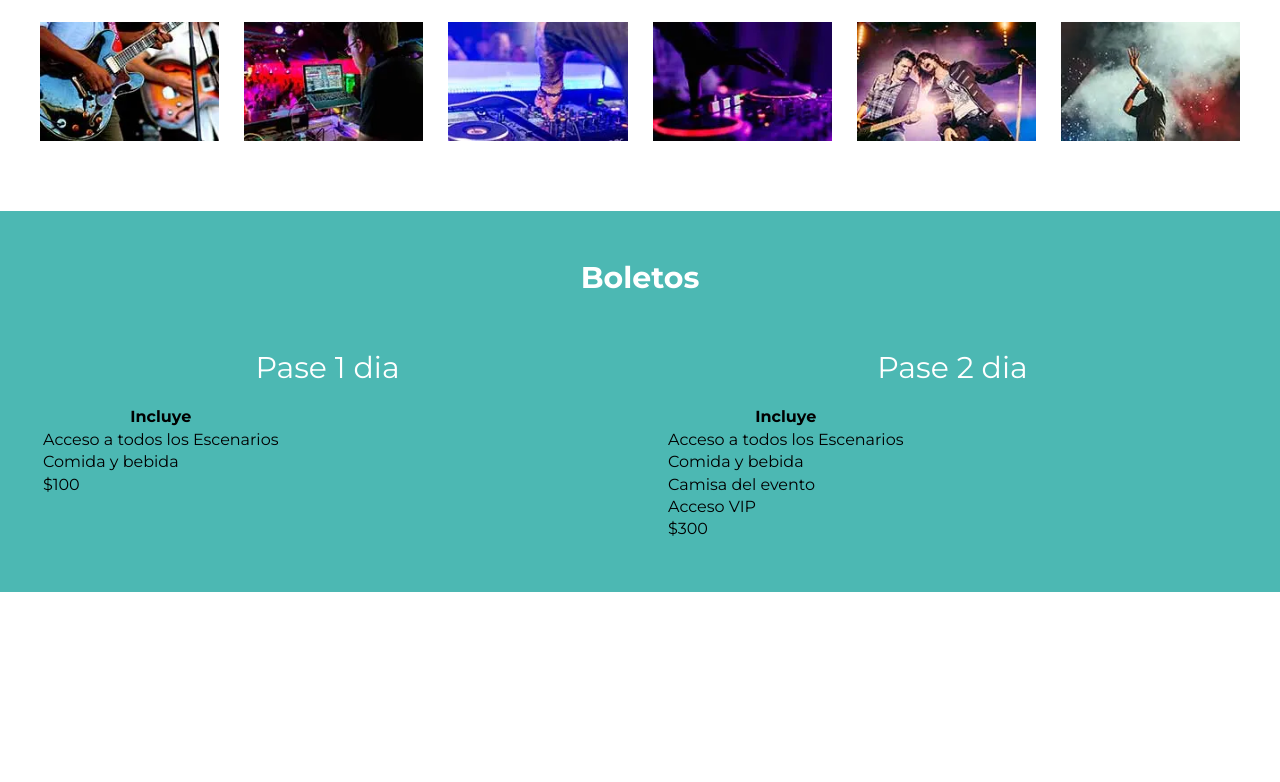
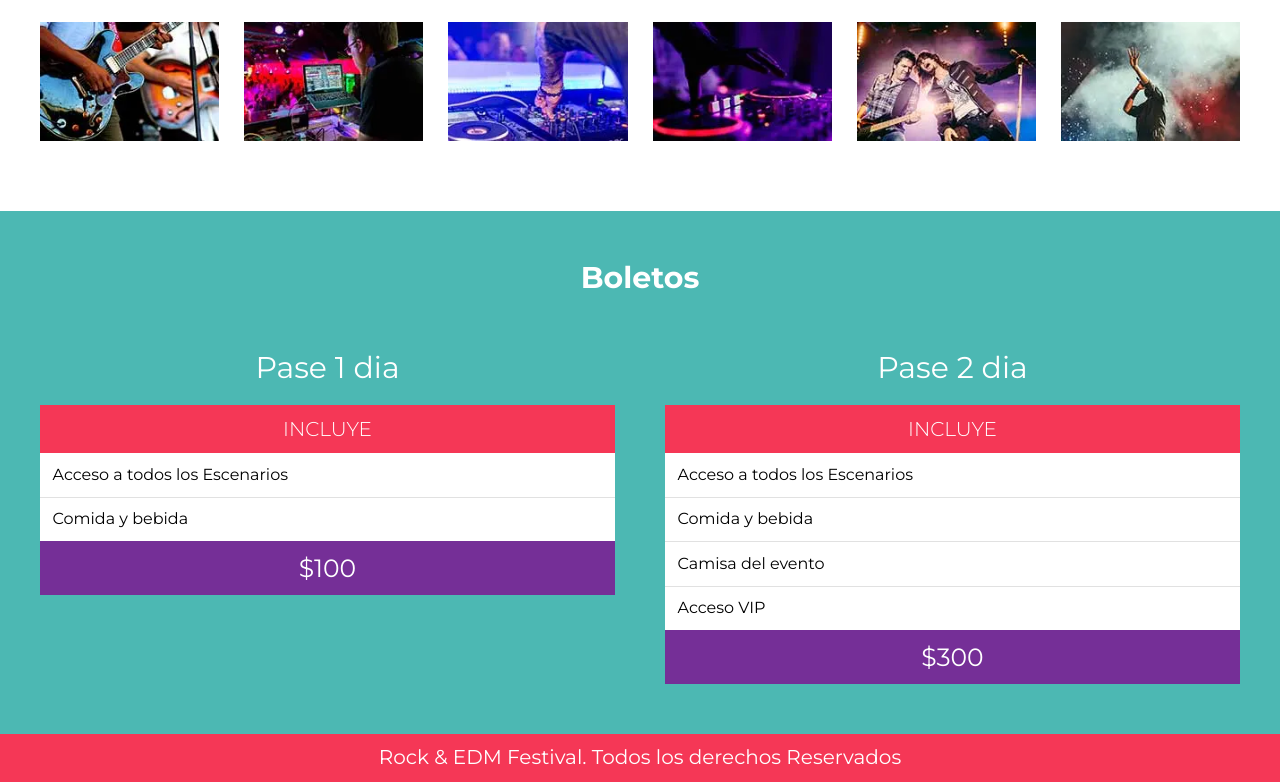
Before and after one commit to cdgutierrez456/FestivalMusica-SASS, a website: page index.html in a window 1280 px wide. Shown: the part 2994-3776 px from the top of the page. Before the commit the page ends 3586 px from the top, so only its background shows below. Drawn offline with Linux system fonts and the light colour scheme.

Commit message:
Terminando estilos de tablas de area boletos y area footer

```diff
--- a/index.html
+++ b/index.html
@@ -193,6 +193,10 @@
         </div>
     </section>
 
+    <footer class="footer">
+        <p>Rock & EDM Festival. Todos los derechos Reservados</p>
+    </footer>
+
     <script src="./build/js/bundle.js"></script>
 </body>
 </html>
--- a/src/scss/app.scss
+++ b/src/scss/app.scss
@@ -11,3 +11,4 @@
 @import './layout/lineup';
 @import './layout/galeria';
 @import './layout/boletos';
+@import './layout/footer';
--- a/src/scss/layout/_boletos.scss
+++ b/src/scss/layout/_boletos.scss
@@ -22,3 +22,44 @@
     }
 
 }
+
+.pase {
+    width: 100%;
+    border-spacing: 0;
+    thead {
+        background: $rosa;
+        th {
+            padding: $separacion / 4;
+            color: $blanco;
+            text-transform: uppercase;
+            font-weight: $delgada;
+            font-size: 2rem;
+        }
+    }
+
+    tbody {
+        background: $blanco;
+        td {
+            padding: $separacion / 4;
+            border-bottom: 1px solid #e1e1e1;
+        }
+
+        tr {
+            &:last-of-type {
+                td {
+                    border: none;
+                }
+            }
+        }
+    }
+
+    tfoot {
+        background: $morado;
+        td {
+            padding: $separacion / 4;
+            text-align: center;
+            font-size: 2.5rem;
+            color: $blanco;
+        }
+    }
+}
--- /dev/null
+++ b/src/scss/layout/_footer.scss
@@ -0,0 +1,10 @@
+
+.footer {
+    background: $rosa;
+    padding: $separacion / 4;
+    text-align: center;
+    p {
+        color: $blanco;
+        margin: 0;
+    }
+}
```
Also changed, not shown: build/css/app.css.
